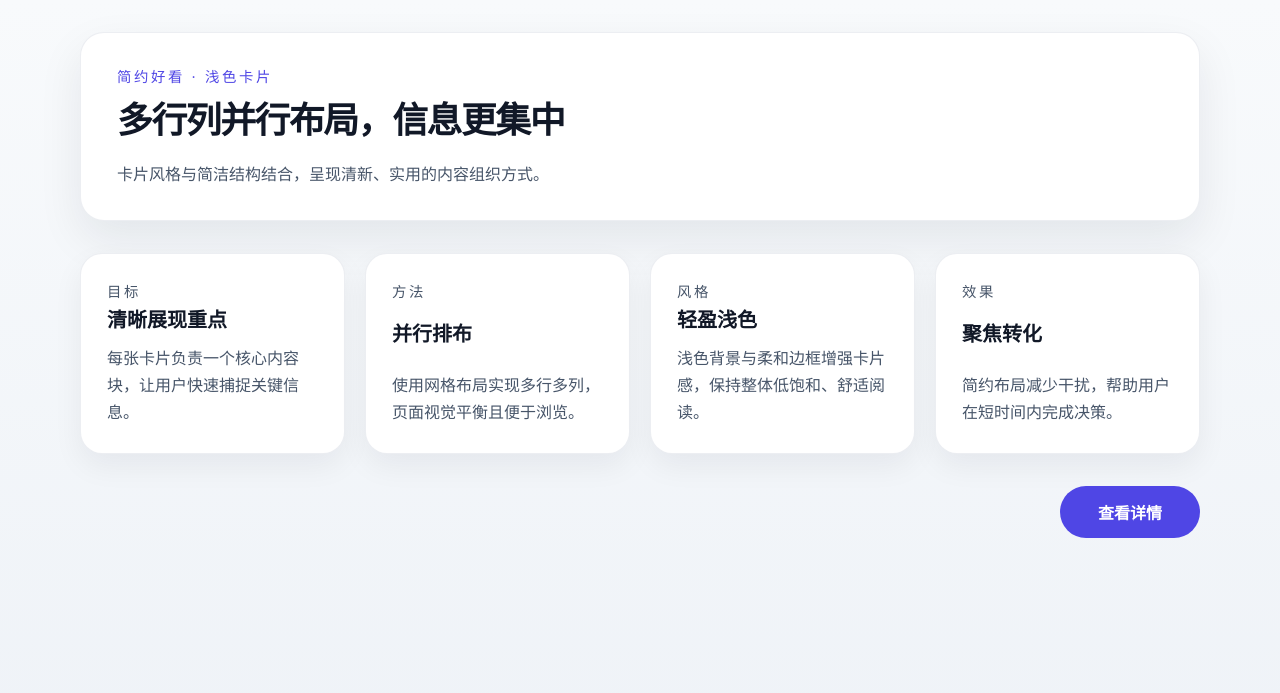
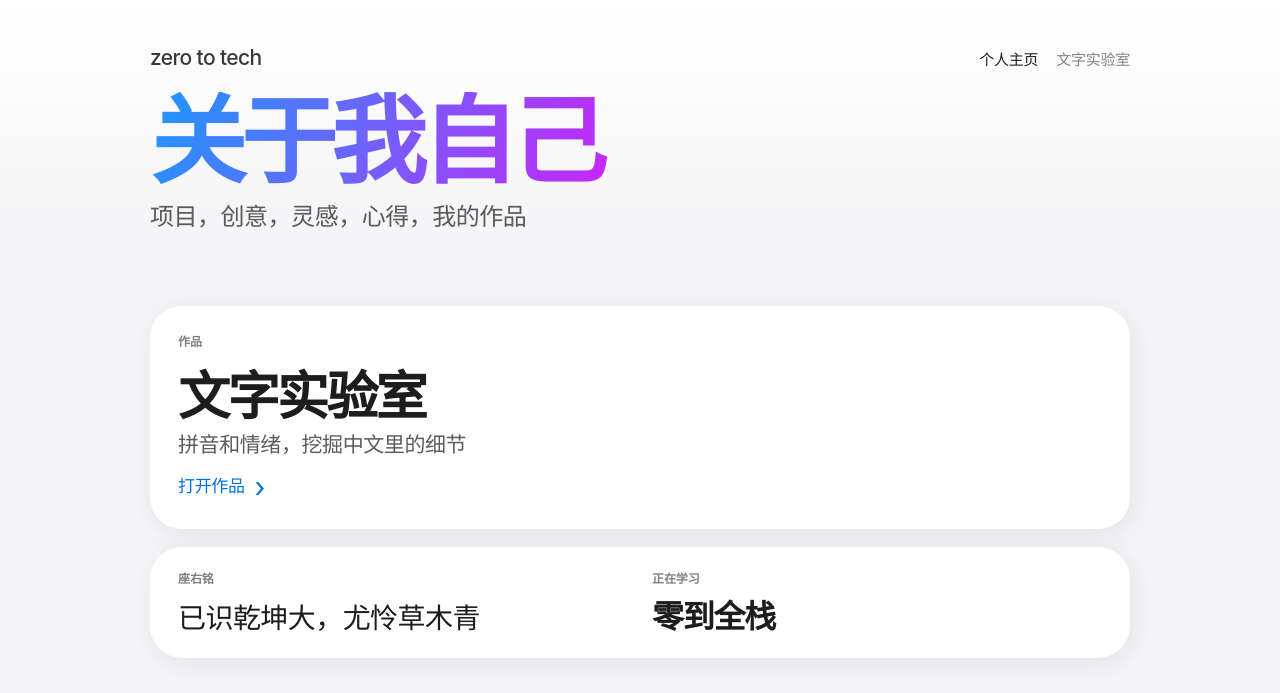
Before and after one commit to develop-productivity/zero-to-tech, a website built with Vite: page index.html in a window 1280 px wide. Built offline with nearby package versions, Linux system fonts and the light colour scheme.

Commit message:
feat: add index and text-lab

```diff
--- /dev/null
+++ b/css/cards.css
@@ -0,0 +1,99 @@
+.panel {
+  padding: 24px 28px;
+  background: var(--surface);
+  border-radius: var(--radius-panel);
+  box-shadow: var(--shadow);
+}
+
+/* 卡片的初始状态：藏起来 + 微微下沉，等动画把它们抬起来。
+   cards.js 在浏览器加载完后用 anime.js 给它们做 stagger 入场。 */
+.card {
+  opacity: 0;
+  transform: translateY(24px);
+}
+
+.section-kicker {
+  margin-bottom: 12px;
+  color: var(--text-muted);
+  font-size: 12px;
+  font-weight: 600;
+  line-height: 1.33;
+  letter-spacing: -0.12px;
+}
+
+/* === 作品 panel === */
+.featured-work-panel {
+  display: grid;
+  gap: 8px;
+  padding-top: 28px;
+  padding-bottom: 28px;
+  min-height: 220px;
+  align-content: center;
+}
+
+.featured-title {
+  max-width: 720px;
+  font-size: clamp(34px, 4.2vw, 52px);
+  line-height: 1.04;
+  letter-spacing: -0.05em;
+  font-weight: 600;
+}
+
+.featured-copy {
+  max-width: 520px;
+  color: var(--text-soft);
+  font-size: clamp(17px, 2vw, 21px);
+  line-height: 1.28;
+  letter-spacing: -0.02em;
+}
+
+.featured-link {
+  display: inline-flex;
+  align-items: center;
+  gap: 10px;
+  width: fit-content;
+  margin-top: 6px;
+  transition: opacity 0.2s;
+}
+
+.featured-link:hover { opacity: 0.86; }
+
+.featured-link-label {
+  color: var(--brand);
+  font-size: 17px;
+  line-height: 1.47;
+  letter-spacing: -0.37px;
+}
+
+.arrow {
+  color: var(--brand);
+  font-size: 28px;
+  line-height: 1;
+}
+
+/* === 身份 panel === */
+.identity-panel {
+  display: grid;
+  grid-template-columns: repeat(2, minmax(0, 1fr));
+  gap: 24px;
+  align-items: start;
+  padding-top: 20px;
+  padding-bottom: 20px;
+}
+
+.identity-item { padding-top: 4px; }
+
+.identity-value {
+  font-size: clamp(24px, 3vw, 32px);
+  line-height: 1.12;
+  letter-spacing: -0.04em;
+  font-weight: 600;
+}
+
+.identity-quote {
+  max-width: 520px;
+  font-size: clamp(20px, 2.2vw, 28px);
+  line-height: 1.4;
+  letter-spacing: -0.02em;
+  font-weight: 500;
+}
--- /dev/null
+++ b/css/hero.css
@@ -0,0 +1,46 @@
+.hero-stage {
+  padding: 8px 0 18px;
+  min-height: 36vh;
+  display: grid;
+  align-content: center;
+}
+
+.hero-topline {
+  display: flex;
+  align-items: baseline;
+  justify-content: space-between;
+  gap: 24px;
+  margin-bottom: 22px;
+}
+
+.hero-copy {
+  max-width: 620px;
+}
+
+.brand-eyebrow {
+  color: rgba(29, 29, 31, 0.88);
+  font-size: 21px;
+  font-weight: 500;
+  line-height: 1.14;
+  letter-spacing: -0.03em;
+}
+
+.hero-display {
+  font-size: clamp(56px, 10vw, 96px);
+  line-height: 1.04;
+  letter-spacing: -0.06em;
+  font-weight: 600;
+  background: var(--grad);
+  -webkit-background-clip: text;
+  background-clip: text;
+  color: transparent;
+}
+
+.hero-subtitle {
+  max-width: 540px;
+  margin-top: 10px;
+  color: var(--text-soft);
+  font-size: clamp(18px, 2.2vw, 24px);
+  line-height: 1.28;
+  letter-spacing: -0.02em;
+}
--- /dev/null
+++ b/css/layout.css
@@ -0,0 +1,26 @@
+body {
+  font-family: var(--font);
+  line-height: 1.5;
+  color: var(--text-main);
+  background: var(--page-bg);
+}
+
+.app-shell {
+  min-height: 100vh;
+  background: linear-gradient(180deg, #ffffff 0%, var(--page-bg) 28%, var(--page-bg) 100%);
+}
+
+.page-shell {
+  width: min(var(--maxw), calc(100% - 40px));
+  margin: 0 auto;
+  padding: 0 0 32px;
+}
+
+.dashboard-grid {
+  display: grid;
+  grid-template-columns: repeat(12, minmax(0, 1fr));
+  gap: 18px;
+}
+
+.panel-full { grid-column: span 12; }
+.panel-half { grid-column: span 6; }
--- /dev/null
+++ b/css/nav.css
@@ -0,0 +1,23 @@
+.inline-links {
+  display: inline-flex;
+  flex-wrap: wrap;
+  gap: 18px;
+}
+
+.hero-nav {
+  justify-content: flex-end;
+}
+
+.nav-link {
+  color: rgba(29, 29, 31, 0.54);
+  font-size: 15px;
+  line-height: 1.33;
+  letter-spacing: -0.24px;
+  cursor: pointer;
+  transition: color 0.2s;
+}
+
+.nav-link.active {
+  color: var(--text-main);
+  font-weight: 500;
+}
--- /dev/null
+++ b/css/reset.css
@@ -0,0 +1,5 @@
+*, *::before, *::after { box-sizing: border-box; margin: 0; padding: 0; }
+html, body { min-height: 100%; }
+ul { list-style: none; }
+a { text-decoration: none; color: inherit; }
+button, textarea { font: inherit; }
--- /dev/null
+++ b/css/variables.css
@@ -0,0 +1,17 @@
+:root {
+  --page-bg: #f5f5f7;
+  --surface: #ffffff;
+  --surface-soft: #fbfbfd;
+  --text-main: #1d1d1f;
+  --text-soft: rgba(29, 29, 31, 0.72);
+  --text-muted: rgba(29, 29, 31, 0.56);
+  --brand: #0071e3;
+  --border-soft: rgba(29, 29, 31, 0.08);
+  --shadow: 3px 5px 30px rgba(0, 0, 0, 0.08);
+  --grad: linear-gradient(294deg, #ff00f7 0%, #1e98fd 100%);
+  --radius-panel: 32px;
+  --radius-soft: 18px;
+  --maxw: 980px;
+  --font: -apple-system, BlinkMacSystemFont, "SF Pro Display", "SF Pro Text",
+    "PingFang SC", "Hiragino Sans GB", "Microsoft YaHei", sans-serif;
+}
--- a/index.html
+++ b/index.html
@@ -1,52 +1,70 @@
-<!DOCTYPE html>
+<!doctype html>
 <html lang="zh-CN">
+
 <head>
-  <meta charset="UTF-8">
-  <meta name="viewport" content="width=device-width, initial-scale=1.0">
-  <title>简约卡片风</title>
-  <link rel="stylesheet" href="style.css">
+  <meta charset="UTF-8" />
+  <meta name="viewport" content="width=device-width, initial-scale=1.0" />
+  <title>Zero to Tech · 个人主页</title>
+  <link rel="stylesheet" href="css/reset.css" />
+  <link rel="stylesheet" href="css/variables.css" />
+  <link rel="stylesheet" href="css/layout.css" />
+  <link rel="stylesheet" href="css/hero.css" />
+  <link rel="stylesheet" href="css/nav.css" />
+  <link rel="stylesheet" href="css/cards.css" />
+  <link rel="stylesheet" href="css/lab.css" />
+  <link rel="stylesheet" href="css/responsive.css" />
 </head>
+
 <body>
-  <main class="page-container">
-    <section class="hero">
-      <span class="eyebrow">简约好看 · 浅色卡片</span>
-      <h1>多行列并行布局，信息更集中</h1>
-      <p class="subtitle">卡片风格与简洁结构结合，呈现清新、实用的内容组织方式。</p>
-    </section>
+  <div class="app-shell">
+    <div class="page-shell">
+      <main class="page-content">
+        <section class="dashboard-grid">
 
-    <section class="cards-grid">
-      <article class="card">
-        <p class="eyebrow">目标</p>
-        <h2>清晰展现重点</h2>
-        <p>每张卡片负责一个核心内容块，让用户快速捕捉关键信息。</p>
-      </article>
-      <article class="card">
-        <p class="eyebrow">方法</p>
-        <h2>并行排布</h2>
-        <p>使用网格布局实现多行多列，页面视觉平衡且便于浏览。</p>
-      </article>
-      <article class="card">
-        <p class="eyebrow">风格</p>
-        <h2>轻盈浅色</h2>
-        <p>浅色背景与柔和边框增强卡片感，保持整体低饱和、舒适阅读。</p>
-      </article>
-      <article class="card">
-        <p class="eyebrow">效果</p>
-        <h2>聚焦转化</h2>
-        <p>简约布局减少干扰，帮助用户在短时间内完成决策。</p>
-      </article>
-    </section>
+          <!-- ↓↓↓ 顶部 hero：品牌 + 导航 + 大标题 + 副标题 ↓↓↓ -->
+          <!-- 这一整块在 text-lab.html 里几乎一字不差地又抄了一遍 -->
+          <article class="hero-stage panel-full">
+            <div class="hero-topline">
+              <p class="brand-eyebrow">zero to tech</p>
+              <nav class="inline-links hero-nav">
+                <a class="nav-link" href="index.html">个人主页</a>
+                <a class="nav-link" href="text-lab.html">文字实验室</a>
+              </nav>
+            </div>
+            <div class="hero-copy">
+              <h1 class="hero-display">关于我自己</h1>
+              <p class="hero-subtitle">项目，创意，灵感，心得，我的作品</p>
+            </div>
+          </article>
+          <!-- ↑↑↑ hero 结束 ↑↑↑ -->
 
-    <footer class="footer">
-      <a class="action" href="#">查看详情</a>
-    </footer>
-  </main>
+          <article class="panel panel-full featured-work-panel card">
+            <p class="section-kicker">作品</p>
+            <p class="featured-title">文字实验室</p>
+            <p class="featured-copy">拼音和情绪，挖掘中文里的细节</p>
+            <a class="featured-link" href="text-lab.html">
+              <span class="featured-link-label">打开作品</span>
+              <span class="arrow">›</span>
+            </a>
+          </article>
 
-  <script>
-    document.querySelector('.action').addEventListener('click', function(event) {
-      event.preventDefault();
-      alert('你已进入简约卡片风页面。');
-    });
-  </script>
+          <article class="panel panel-full identity-panel card">
+            <div class="identity-item">
+              <p class="section-kicker">座右铭</p>
+              <p class="identity-value identity-quote">已识乾坤大，尤怜草木青</p>
+            </div>
+            <div class="identity-item">
+              <p class="section-kicker">正在学习</p>
+              <p class="identity-value">零到全栈</p>
+            </div>
+          </article>
+
+        </section>
+      </main>
+    </div>
+  </div>
+
+  <script type="module" src="js/main.js"></script>
 </body>
+
 </html>
--- /dev/null
+++ b/js/cards.js
@@ -0,0 +1,11 @@
+import { animate, stagger } from "animejs";
+
+export function initCardsAnim() {
+  animate(".card", {
+    opacity: [0, 1],
+    translateY: [24, 0],
+    delay: stagger(120),
+    duration: 700,
+    ease: "outBack",
+  });
+}
--- /dev/null
+++ b/js/main.js
@@ -0,0 +1,7 @@
+import { initNav } from "./nav.js";
+import { initCardsAnim } from "./cards.js";
+import { initScoreAnim } from "./score.js";
+
+initNav();
+initCardsAnim();
+initScoreAnim();
--- /dev/null
+++ b/js/nav.js
@@ -0,0 +1,9 @@
+export function initNav() {
+  var path = location.pathname.split("/").pop() || "index.html";
+  var links = document.querySelectorAll(".nav-link");
+  for (var i = 0; i < links.length; i++) {
+    var href = links[i].getAttribute("href");
+    if (href === path) links[i].classList.add("active");
+    else links[i].classList.remove("active");
+  }
+}
--- /dev/null
+++ b/js/score.js
@@ -0,0 +1,14 @@
+import { animate, scrambleText } from "animejs";
+
+export function initScoreAnim() {
+  var btn = document.querySelector(".primary-button");
+  var scoreEl = document.querySelector("[data-score]");
+  if (!btn || !scoreEl) return;
+
+  btn.addEventListener("click", function () {
+    animate(scoreEl, {
+      innerHTML: scrambleText({ chars: "0-9" }),
+      duration: 1500,
+    });
+  });
+}
--- a/style.css
+++ /dev/null
@@ -1,130 +0,0 @@
-:root {
-  color-scheme: light;
-  --bg: #f8fafc;
-  --surface: #ffffff;
-  --surface-soft: #eef2f7;
-  --text: #111827;
-  --muted: #475569;
-  --accent: #4f46e5;
-  --border: rgba(148, 163, 184, 0.18);
-  --shadow: 0 18px 45px rgba(15, 23, 42, 0.08);
-}
-
-* {
-  box-sizing: border-box;
-}
-
-html, body {
-  margin: 0;
-  min-height: 100%;
-}
-
-body {
-  font-family: -apple-system, BlinkMacSystemFont, "Segoe UI", sans-serif;
-  background: linear-gradient(180deg, #f8fafc 0%, #eef2f7 100%);
-  color: var(--text);
-  display: flex;
-  justify-content: center;
-  padding: 32px 16px;
-}
-
-.page-container {
-  width: min(1120px, 100%);
-  display: grid;
-  gap: 32px;
-}
-
-.hero {
-  background: var(--surface);
-  border: 1px solid var(--border);
-  border-radius: 24px;
-  box-shadow: var(--shadow);
-  padding: 32px 36px;
-}
-
-.eyebrow {
-  display: inline-block;
-  margin: 0 0 16px;
-  color: var(--accent);
-  font-size: 0.9rem;
-  letter-spacing: 0.18em;
-  text-transform: uppercase;
-}
-
-h1 {
-  margin: 0;
-  font-size: clamp(2.2rem, 2.8vw, 3.4rem);
-  line-height: 1.05;
-  letter-spacing: -0.04em;
-}
-
-.subtitle {
-  margin: 20px 0 0;
-  max-width: 720px;
-  color: var(--muted);
-  font-size: 1rem;
-  line-height: 1.75;
-}
-
-.cards-grid {
-  display: grid;
-  grid-template-columns: repeat(auto-fit, minmax(240px, 1fr));
-  gap: 20px;
-}
-
-.card {
-  background: var(--surface);
-  border: 1px solid var(--border);
-  border-radius: 22px;
-  box-shadow: 0 12px 30px rgba(15, 23, 42, 0.06);
-  padding: 26px;
-  min-height: 180px;
-  display: flex;
-  flex-direction: column;
-  justify-content: space-between;
-}
-
-.card h2 {
-  margin: 0 0 12px;
-  font-size: 1.25rem;
-}
-
-.card p {
-  margin: 0;
-  color: var(--muted);
-  line-height: 1.7;
-}
-
-.footer {
-  display: flex;
-  justify-content: flex-end;
-}
-
-.action {
-  display: inline-flex;
-  align-items: center;
-  justify-content: center;
-  min-width: 140px;
-  padding: 14px 22px;
-  border-radius: 999px;
-  background: var(--accent);
-  color: white;
-  text-decoration: none;
-  font-weight: 600;
-  transition: transform 0.2s ease, background 0.2s ease;
-}
-
-.action:hover {
-  transform: translateY(-1px);
-  background: #4338ca;
-}
-
-@media (max-width: 720px) {
-  .hero {
-    padding: 24px;
-  }
-
-  .page-container {
-    gap: 24px;
-  }
-}
```
Also changed, not shown: css/lab.css (added, +108 -0 lines), css/responsive.css (added, +26 -0 lines), package.json (added, +15 -0 lines), text-lab.html (added, +88 -0 lines), script.js (deleted), 2 other files.
